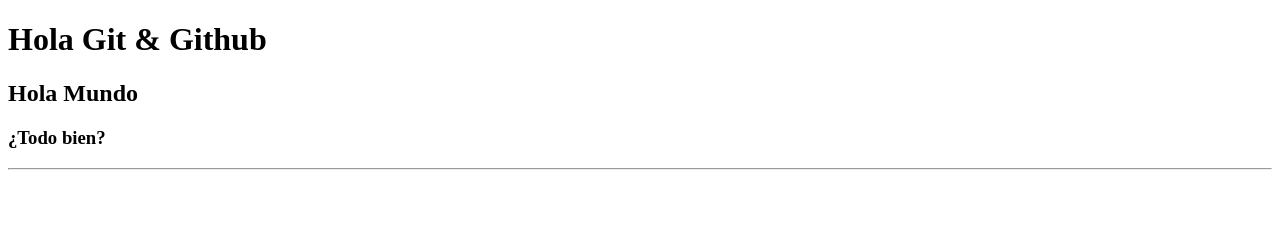
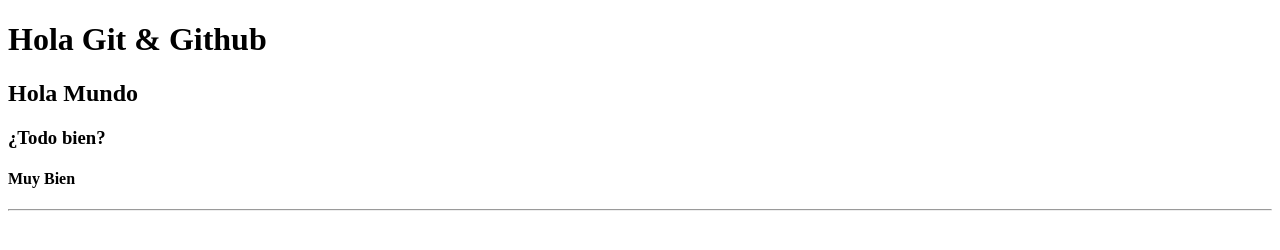
Before and after one commit to LilyMilano/SESION9-repositorios-mundosE-fs2203, a plain HTML site: page index.html in a window 1280 px wide. Drawn offline with Linux system fonts and the light colour scheme.

Commit message:
Se agregó un h4

```diff
--- a/index.html
+++ b/index.html
@@ -10,6 +10,7 @@
 		<h1>Hola Git & Github</h1>
         <h2>Hola Mundo</h2>
         <h3>¿Todo bien?</h3>
+        <h4>Muy Bien</h4>
 		<hr />
 	</body>
 </html>
```
